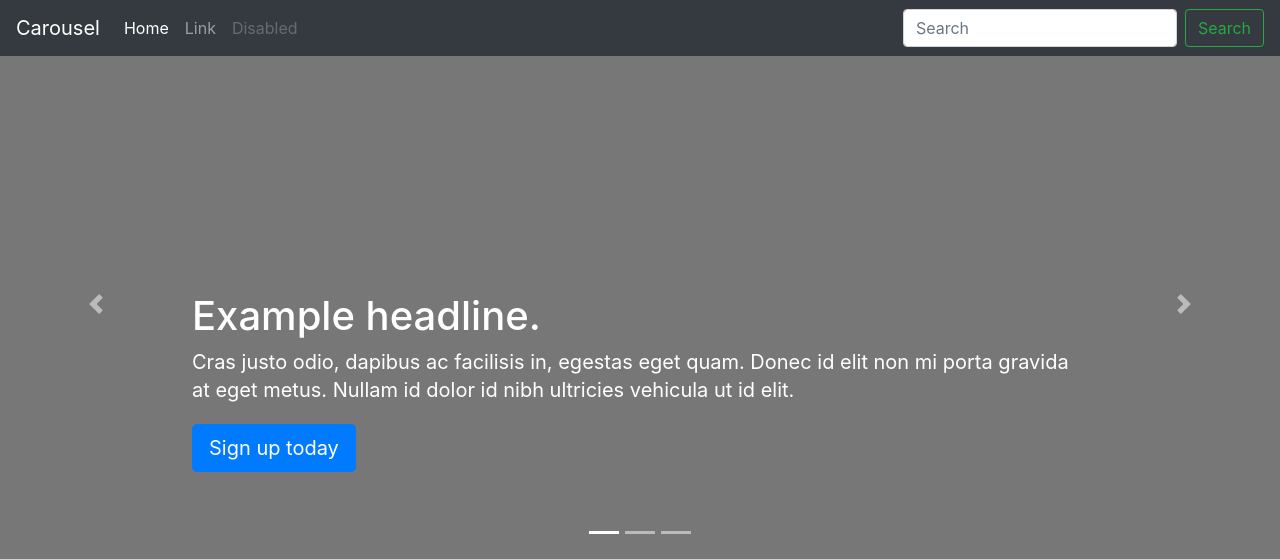
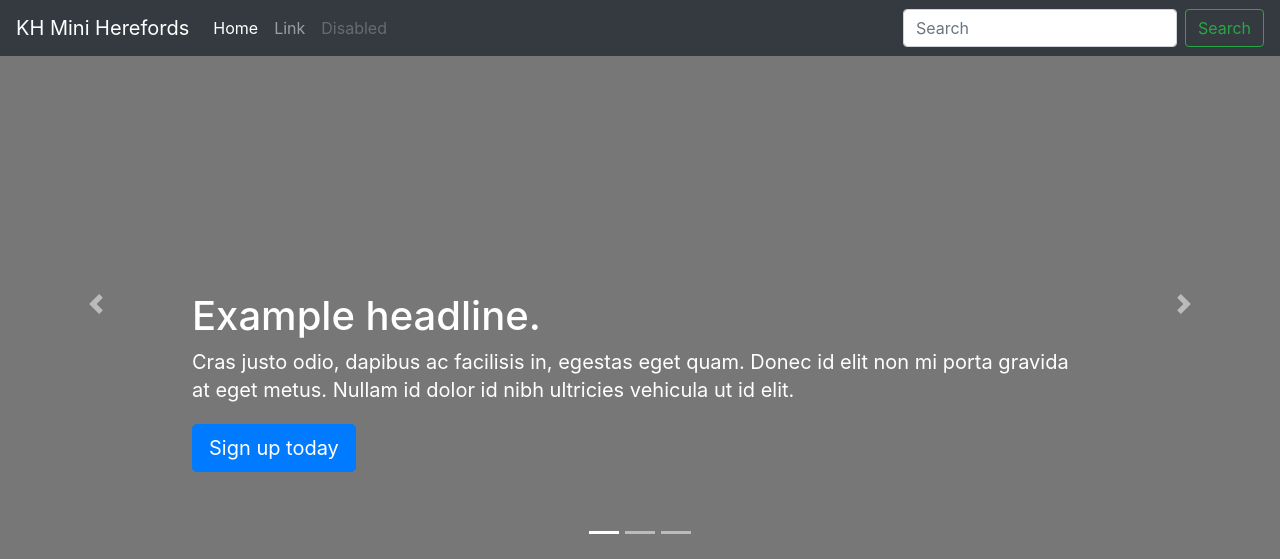
Before and after one commit to jcstang/khmini, a Node server app: page /about in a window 1280 px wide. Shown: the top 559 px of the page. Run offline with Node 20, Linux system fonts and the light colour scheme; some libraries are stand-ins or nearby versions.

Commit message:
minor changes. loopback about to index.

```diff
--- a/app.js
+++ b/app.js
@@ -32,7 +32,7 @@ const listOfImgs = [
   { link: 'https://source.unsplash.com/rQ9QfnEEmrQ', title: 'Img9'}
 ];
 
-// instead of node modules, it goes to spec path.
+// instead of node modules, it goes to a specific path.
 const imgRouter = require('./src/routes/imgRoutes')(nav);
 const aboutRouter = require('./src/routes/aboutRoutes')(nav);
 
--- a/src/views/about.ejs
+++ b/src/views/about.ejs
@@ -22,14 +22,14 @@
 
     <header>
       <nav class="navbar navbar-expand-md navbar-dark fixed-top bg-dark">
-        <a class="navbar-brand" href="#">Carousel</a>
+        <a class="navbar-brand" href="#">KH Mini Herefords</a>
         <button class="navbar-toggler" type="button" data-toggle="collapse" data-target="#navbarCollapse" aria-controls="navbarCollapse" aria-expanded="false" aria-label="Toggle navigation">
           <span class="navbar-toggler-icon"></span>
         </button>
         <div class="collapse navbar-collapse" id="navbarCollapse">
           <ul class="navbar-nav mr-auto">
             <li class="nav-item active">
-              <a class="nav-link" href="#">Home <span class="sr-only">(current)</span></a>
+              <a class="nav-link" href="/">Home <span class="sr-only">(current)</span></a>
             </li>
             <li class="nav-item">
               <a class="nav-link" href="#">Link</a>
```
